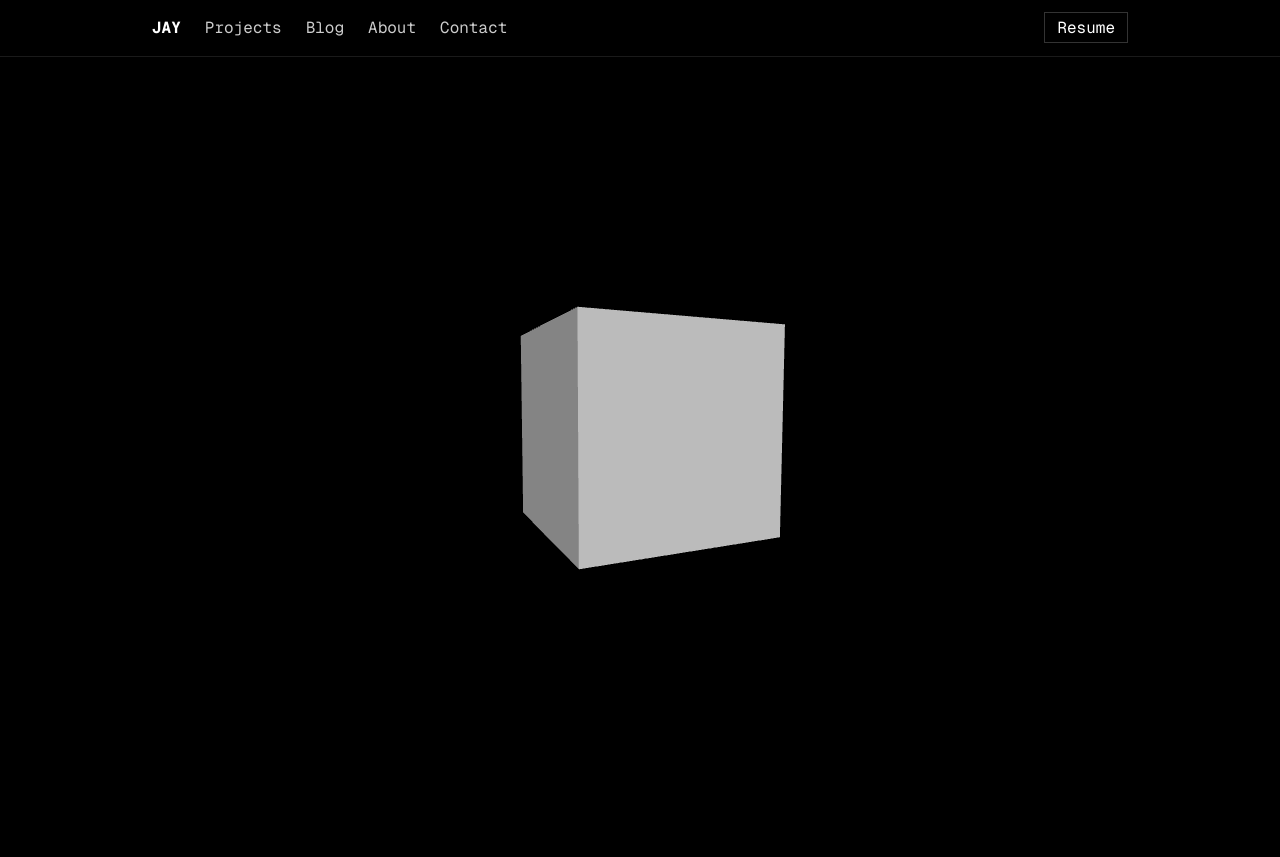
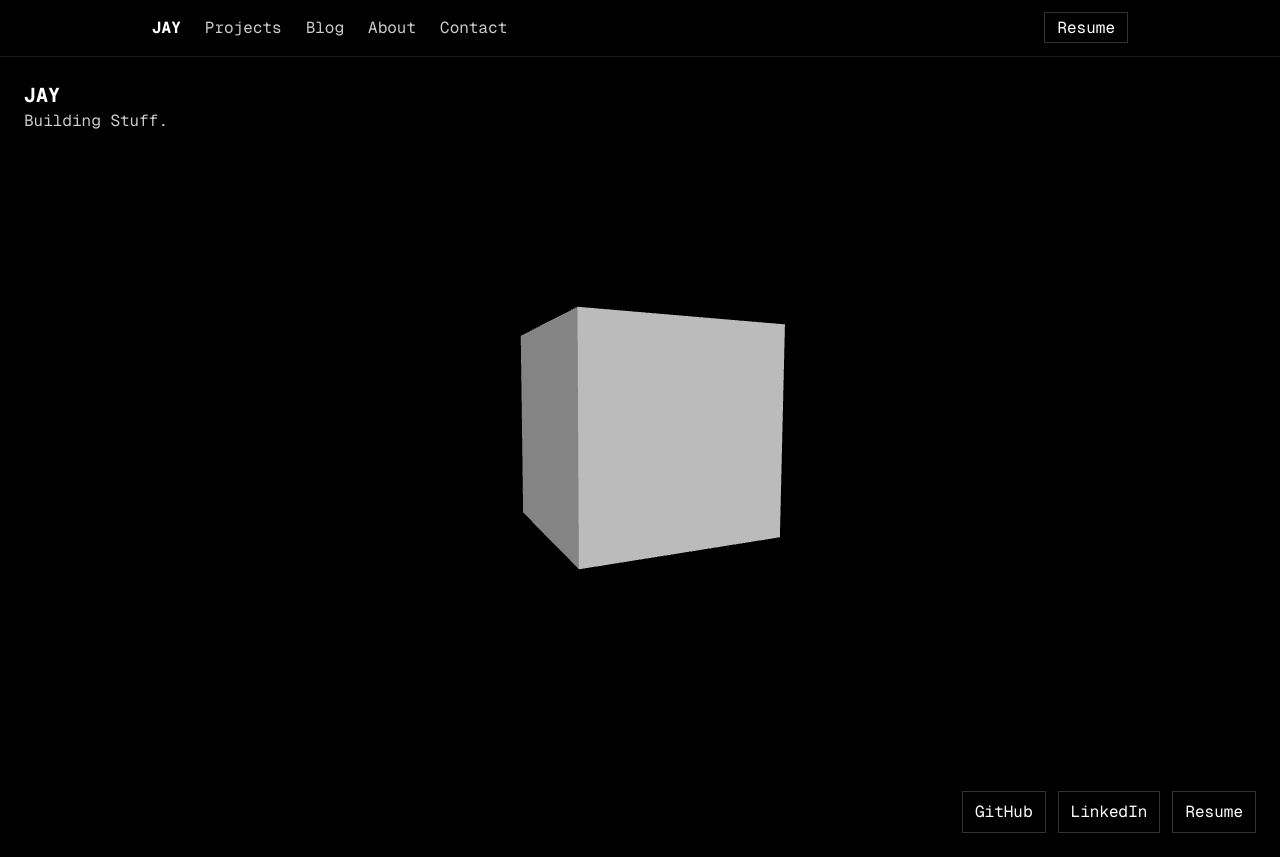
Before and after one commit to jaychauhan1/jay-portfolio, a Next.js app: page / in a window 1280 px wide. Built offline with nearby package versions, Linux system fonts and the light colour scheme.

Commit message:
feat: add home overlay UI

```diff
--- a/src/app/page.tsx
+++ b/src/app/page.tsx
@@ -2,8 +2,41 @@ import HomeScene from "@/components/HomeScene";
 
 export default function Home() {
   return (
-    <main className="min-h-screen bg-black text-white">
+    <main className="relative min-h-screen bg-black text-white">
       <HomeScene />
+
+      {/* Overlay UI */}
+      <div className="pointer-events-none absolute inset-0">
+        <div className="pointer-events-auto absolute top-6 left-6 font-mono">
+          <div className="text-xl font-bold">JAY</div>
+          <div className="opacity-80">Building Stuff.</div>
+        </div>
+
+        <div className="pointer-events-auto absolute bottom-6 right-6 flex gap-3 font-mono">
+          <a
+            href="https://github.com/jaychauhan1"
+            target="_blank"
+            rel="noreferrer"
+            className="border border-white/20 px-3 py-2 hover:border-white/50"
+          >
+            GitHub
+          </a>
+          <a
+            href="https://www.linkedin.com/in/adityasinh100"
+            target="_blank"
+            rel="noreferrer"
+            className="border border-white/20 px-3 py-2 hover:border-white/50"
+          >
+            LinkedIn
+          </a>
+          <a
+            href="/resume.pdf"
+            className="border border-white/20 px-3 py-2 hover:border-white/50"
+          >
+            Resume
+          </a>
+        </div>
+      </div>
     </main>
   );
 }
```
